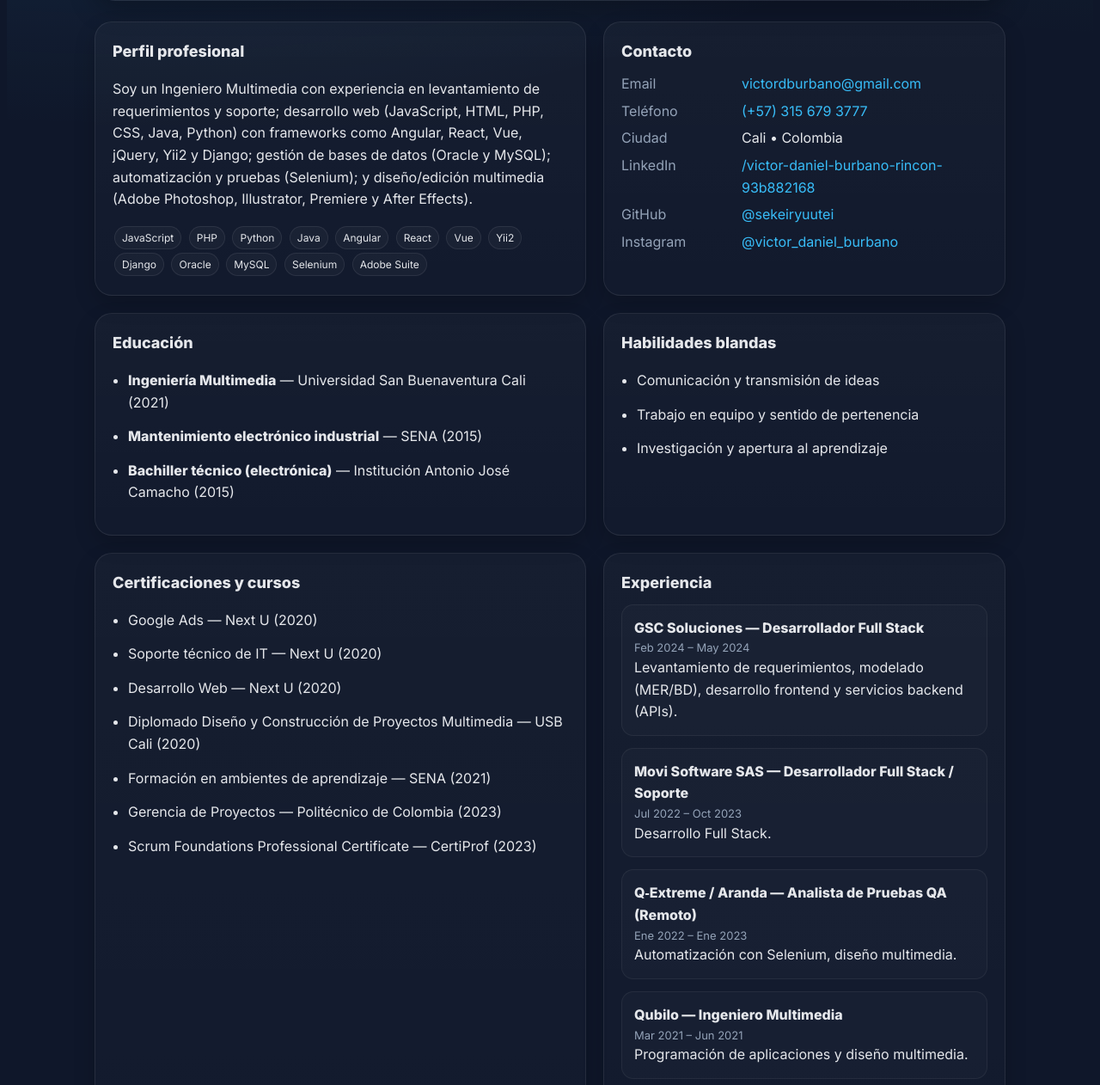
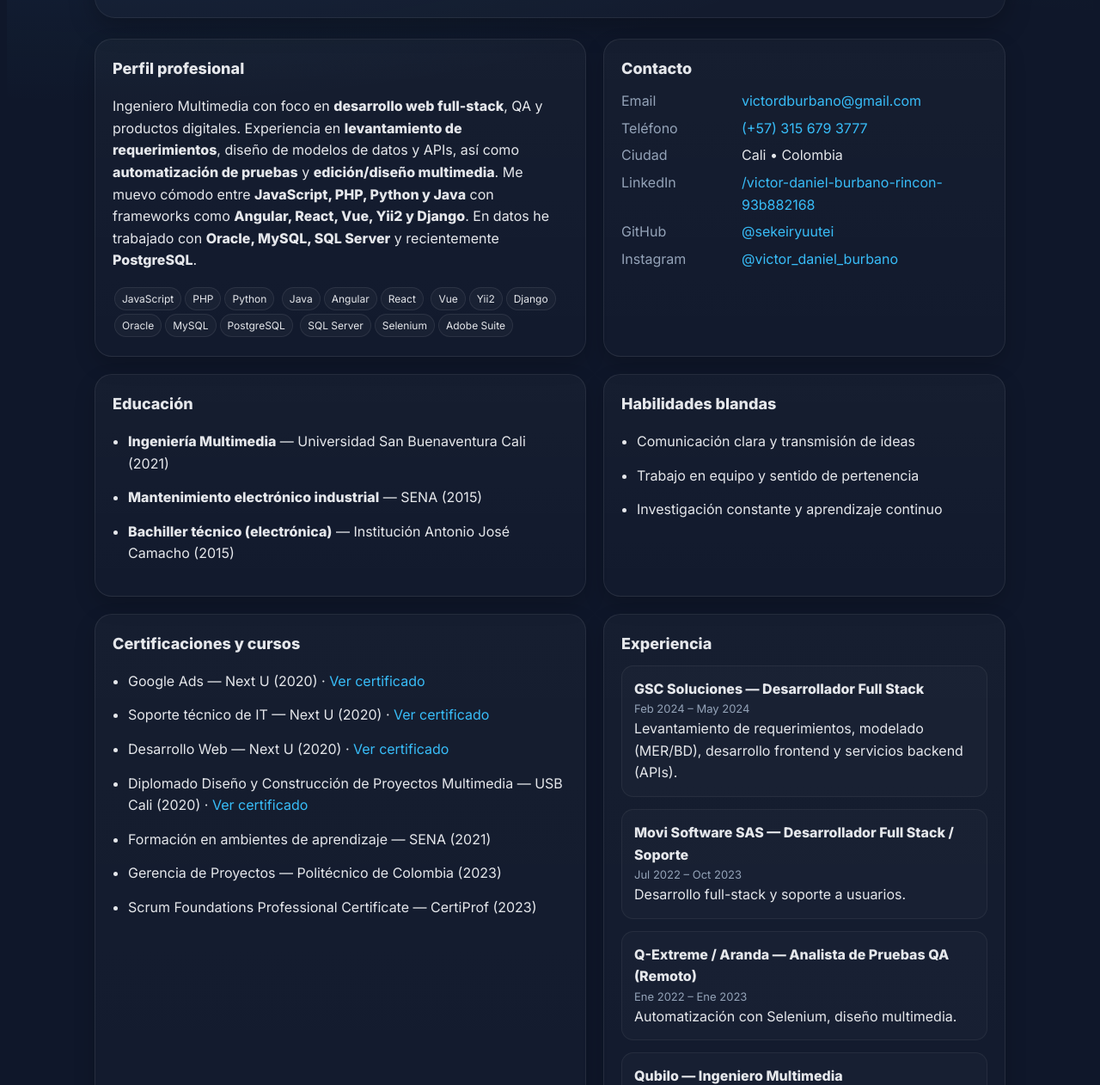
Before and after one commit to sekeiryuutei/HojaDeVida, a plain HTML site: page index.html in a window 1280 px wide. Shown: the part 261-1523 px from the top of the page at 86% size. Drawn offline with Linux system fonts and the light colour scheme.

Commit message:
subiendo

```diff
--- a/index.html
+++ b/index.html
@@ -4,67 +4,62 @@
 <head>
   <meta charset="utf-8" />
   <meta name="viewport" content="width=device-width, initial-scale=1" />
-  <title>Victor Daniel Burbano Rincon. — Ingeniero Multimedia</title>
-  <meta name="description" content="Hoja de vida online de Victor Daniel Burbano Rincón — Ingeniero Multimedia." />
+  <title>Victor Daniel Burbano Rincón — Ingeniero Multimedia</title>
+  <meta name="description" content="CV online de Victor Daniel Burbano Rincón — Desarrollo Web, QA, Multimedia." />
   <link rel="preconnect" href="https://fonts.gstatic.com" crossorigin>
   <link href="https://fonts.googleapis.com/css2?family=Inter:wght@300;400;600;800&display=swap" rel="stylesheet">
   <link href="assets/estilos.css" rel="stylesheet">
-
 </head>
 
 <body>
   <div class="wrap">
-    <header>
+    <header class="header">
       <div class="avatar" title="Foto">
-        <!-- Reemplaza img src por tu foto en ./assets/profile.jpg -->
         <img src="./assets/profile.jpg" alt="Foto de Victor Daniel Burbano" onerror="this.style.display='none'">
-        <span aria-hidden="true" style="font-weight:800">VD</span>
+        <span aria-hidden="true" class="avatar-fallback">VD</span>
       </div>
       <div>
         <div class="badge">Ingeniero Multimedia • Cali</div>
         <h1>Victor Daniel Burbano Rincón</h1>
-        <div class="subtitle">Desarrollo Web • QA • Diseño/Edición Multimedia</div>
-        <div class="actions" style="margin-top:12px">
+        <p class="subtitle">Desarrollo Web • QA • Diseño/Edición Multimedia</p>
+        <div class="actions">
           <a class="btn primary" href="./assets/cv.pdf" download>
-            <!-- ícono descarga -->
-            <svg width="18" height="18" viewBox="0 0 24 24" fill="none" xmlns="http://www.w3.org/2000/svg"
-              aria-hidden="true">
+            <svg width="18" height="18" viewBox="0 0 24 24" aria-hidden="true">
               <path d="M12 3v12m0 0 4-4m-4 4-4-4M5 21h14" stroke="currentColor" stroke-width="1.5"
                 stroke-linecap="round" stroke-linejoin="round" />
             </svg>
             Descargar PDF
           </a>
           <a class="btn" href="#contacto">Contacto</a>
+          <a class="btn" href="#proyectos">Proyectos</a>
           <a class="btn" href="#experiencia">Experiencia</a>
         </div>
       </div>
     </header>
 
     <main class="grid">
-      <!-- Columna izquierda -->
+      <!-- PERFIL -->
       <section class="card" id="perfil">
         <h2>Perfil profesional</h2>
-        <p>Soy un Ingeniero Multimedia con experiencia en levantamiento de requerimientos y soporte; desarrollo web
-          (JavaScript, HTML, PHP, CSS, Java, Python) con frameworks como Angular, React, Vue, jQuery, Yii2 y Django;
-          gestión de bases de datos (Oracle y MySQL); automatización y pruebas (Selenium); y diseño/edición multimedia
-          (Adobe Photoshop, Illustrator, Premiere y After Effects).</p>
-        <div>
-          <span class="pill">JavaScript</span>
-          <span class="pill">PHP</span>
-          <span class="pill">Python</span>
-          <span class="pill">Java</span>
-          <span class="pill">Angular</span>
-          <span class="pill">React</span>
-          <span class="pill">Vue</span>
-          <span class="pill">Yii2</span>
-          <span class="pill">Django</span>
-          <span class="pill">Oracle</span>
-          <span class="pill">MySQL</span>
-          <span class="pill">Selenium</span>
-          <span class="pill">Adobe Suite</span>
+        <p>
+          Ingeniero Multimedia con foco en <strong>desarrollo web full-stack</strong>, QA y productos digitales.
+          Experiencia en <strong>levantamiento de requerimientos</strong>, diseño de modelos de datos y APIs, así como
+          <strong>automatización de pruebas</strong> y <strong>edición/diseño multimedia</strong>. Me muevo cómodo entre
+          <strong>JavaScript, PHP, Python y Java</strong> con frameworks como <strong>Angular, React, Vue, Yii2 y
+            Django</strong>.
+          En datos he trabajado con <strong>Oracle, MySQL, SQL Server</strong> y recientemente
+          <strong>PostgreSQL</strong>.
+        </p>
+        <div class="pills">
+          <span class="pill">JavaScript</span><span class="pill">PHP</span><span class="pill">Python</span>
+          <span class="pill">Java</span><span class="pill">Angular</span><span class="pill">React</span>
+          <span class="pill">Vue</span><span class="pill">Yii2</span><span class="pill">Django</span>
+          <span class="pill">Oracle</span><span class="pill">MySQL</span><span class="pill">PostgreSQL</span>
+          <span class="pill">SQL Server</span><span class="pill">Selenium</span><span class="pill">Adobe Suite</span>
         </div>
       </section>
 
+      <!-- CONTACTO -->
       <aside class="card" id="contacto">
         <h2>Contacto</h2>
         <div class="kvs">
@@ -74,7 +69,7 @@
           </div>
           <div class="kv">
             <div class="k">Teléfono</div>
-            <div><a href="tel:+573156793777">(+57) 315 679 3777</a></div>
+            <div><a href="tel:+573156793777">(+57) 315 679 3777</a></div>
           </div>
           <div class="kv">
             <div class="k">Ciudad</div>
@@ -97,6 +92,7 @@
         </div>
       </aside>
 
+      <!-- EDUCACIÓN -->
       <section class="card" id="educacion">
         <h2>Educación</h2>
         <ul class="list">
@@ -106,29 +102,36 @@
         </ul>
       </section>
 
+      <!-- SOFT SKILLS -->
       <aside class="card" id="habilidades">
         <h2>Habilidades blandas</h2>
         <ul class="list">
-          <li>Comunicación y transmisión de ideas</li>
+          <li>Comunicación clara y transmisión de ideas</li>
           <li>Trabajo en equipo y sentido de pertenencia</li>
-          <li>Investigación y apertura al aprendizaje</li>
+          <li>Investigación constante y aprendizaje continuo</li>
         </ul>
       </aside>
 
+      <!-- CERTIFICACIONES (con enlaces del PDF) -->
       <section class="card" id="certificaciones">
         <h2>Certificaciones y cursos</h2>
         <ul class="list">
-          <li>Google Ads — Next U (2020)</li>
-          <li>Soporte técnico de IT — Next U (2020)</li>
-          <li>Desarrollo Web — Next U (2020)</li>
-          <li>Diplomado Diseño y Construcción de Proyectos Multimedia — USB Cali (2020)</li>
+          <li>Google Ads — Next U (2020) · <a href="https://acortar.link/hOAvzR" target="_blank" rel="noopener">Ver
+              certificado</a></li>
+          <li>Soporte técnico de IT — Next U (2020) · <a href="https://acortar.link/OXK51R" target="_blank"
+              rel="noopener">Ver certificado</a></li>
+          <li>Desarrollo Web — Next U (2020) · <a href="https://acortar.link/zm6are" target="_blank" rel="noopener">Ver
+              certificado</a></li>
+          <li>Diplomado Diseño y Construcción de Proyectos Multimedia — USB Cali (2020) · <a
+              href="https://acortar.link/tGBiKX" target="_blank" rel="noopener">Ver certificado</a></li>
           <li>Formación en ambientes de aprendizaje — SENA (2021)</li>
           <li>Gerencia de Proyectos — Politécnico de Colombia (2023)</li>
           <li>Scrum Foundations Professional Certificate — CertiProf (2023)</li>
         </ul>
-        <!-- <p class="tiny">Incluye enlaces a credenciales en el repositorio si lo deseas.</p> -->
+        <!-- <p class="tiny">Si algún enlace no corresponde, dime cuál mapeo corregimos y lo ajusto en segundos.</p> -->
       </section>
 
+      <!-- EXPERIENCIA -->
       <section class="card" id="experiencia">
         <h2>Experiencia</h2>
         <div class="timeline">
@@ -141,10 +144,10 @@
           <div class="job">
             <div class="title">Movi Software SAS — Desarrollador Full Stack / Soporte</div>
             <div class="when">Jul 2022 – Oct 2023</div>
-            <div>Desarrollo Full Stack.</div>
+            <div>Desarrollo full-stack y soporte a usuarios.</div>
           </div>
           <div class="job">
-            <div class="title">Q‑Extreme / Aranda — Analista de Pruebas QA (Remoto)</div>
+            <div class="title">Q-Extreme / Aranda — Analista de Pruebas QA (Remoto)</div>
             <div class="when">Ene 2022 – Ene 2023</div>
             <div>Automatización con Selenium, diseño multimedia.</div>
           </div>
@@ -161,10 +164,26 @@
         </div>
       </section>
 
+      <!-- PROYECTOS (resumen rápido que se ve bien en GitHub Pages) -->
+      <section class="card" id="proyectos">
+        <h2>Proyectos destacados</h2>
+        <ul class="list">
+          <li><strong>Auditoría y traspasos (Yii2 + SQL)</strong>: tablero, flujos de conteo, validaciones y reportes;
+            migraciones entre <em>SQL Server</em> y <em>PostgreSQL</em>; conectores de impresión en red/compartidas.
+          </li>
+          <li><strong>Formularios y autenticación</strong>: restablecimiento de contraseña con notificaciones por
+            correo; hardening de seguridad y mejoras UX.</li>
+          <li><strong>Dashboards</strong>: KPIs de auditoría (productividad y errores por usuario), exportables y con
+            filtros por fecha y tienda.</li>
+          <li><strong>Automatización QA</strong>: pruebas E2E con Selenium y validación de reglas de negocio.</li>
+        </ul>
+      </section>
+
+      <!-- REFERENCIAS -->
       <aside class="card" id="referencias">
         <h2>Referencias</h2>
         <ul class="list">
-          <li><strong>Ana Cilia Rincón Beltrán</strong> — Instructora SENA. Tel: 315 852 6811.</li>
+          <li><strong>Ana Cilia Rincón Beltrán</strong> — Instructora SENA. Tel: 315 852 6811.</li>
           <li><strong>Luis Hernando Torres Osorio</strong> — HIMA Paul Hildebrandt GmbH. <a
               href="mailto:l.torres@hima.com">l.torres@hima.com</a></li>
         </ul>
@@ -172,8 +191,7 @@
     </main>
 
     <footer>
-      <p class="tiny">© <span id="y"></span> Victor Daniel Burbano Rincon.
-      </p>
+      <p class="tiny">© <span id="y"></span> Victor Daniel Burbano Rincón · Sitio CV minimal.</p>
     </footer>
   </div>
 
```
